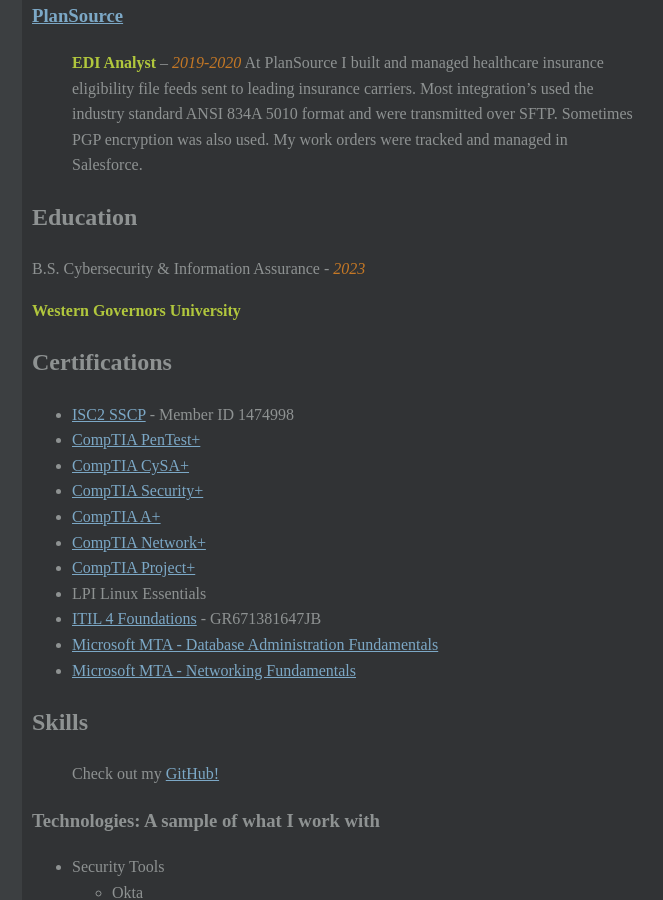
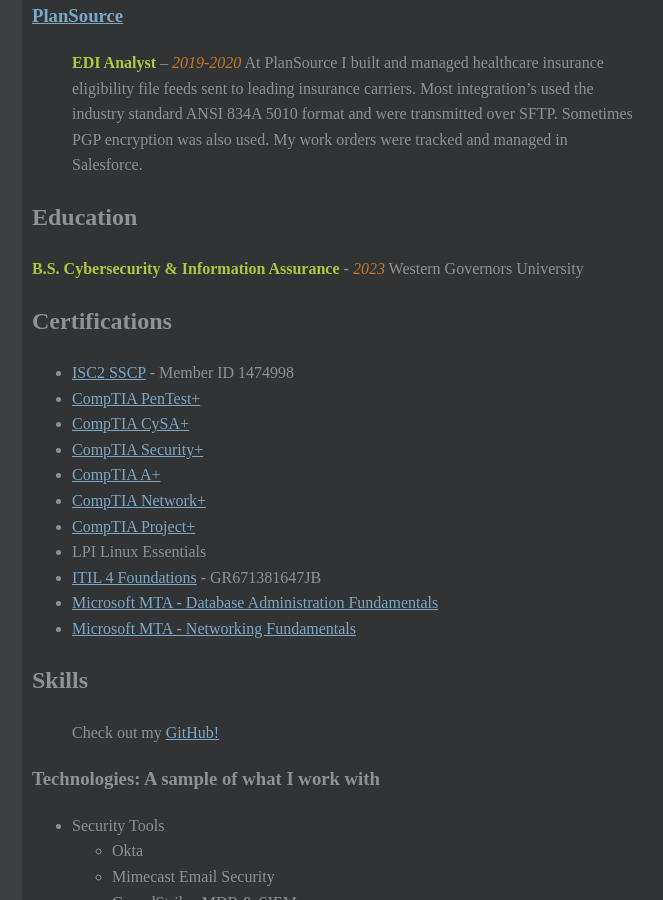
Before and after one commit to noUsernamesLef7/noUsernamesLef7.github.io, a Jekyll site: the page built from index.md, in a window 1280 px wide and 900 px high, scrolled down 998 px. Shown: the whole window, without its empty margins (283-946 px from the left). Built offline with Jekyll 4.4.1, drawn with Linux system fonts in a browser that asks for light colours.

Commit message:
Different formatting

```diff
--- a/index.md
+++ b/index.md
@@ -22,9 +22,7 @@ A Salt Lake City based Cybersecurity professional, I love learning about, workin
 > **EDI Analyst** -- *2019-2020* At PlanSource I built and managed healthcare insurance eligibility file feeds sent to leading insurance carriers. Most integration's used the industry standard ANSI 834A 5010 format and were transmitted over SFTP. Sometimes PGP encryption was also used. My work orders were tracked and managed in Salesforce.
 
 ## Education
-B.S. Cybersecurity & Information Assurance - *2023*
-
-**Western Governors University**
+**B.S. Cybersecurity & Information Assurance** - *2023* Western Governors University
 
 ## Certifications
 * [ISC2 SSCP](https://www.credly.com/badges/e3593a73-90dc-4615-ae8b-27b8e7b25a59/public_url) - Member ID 1474998
```
